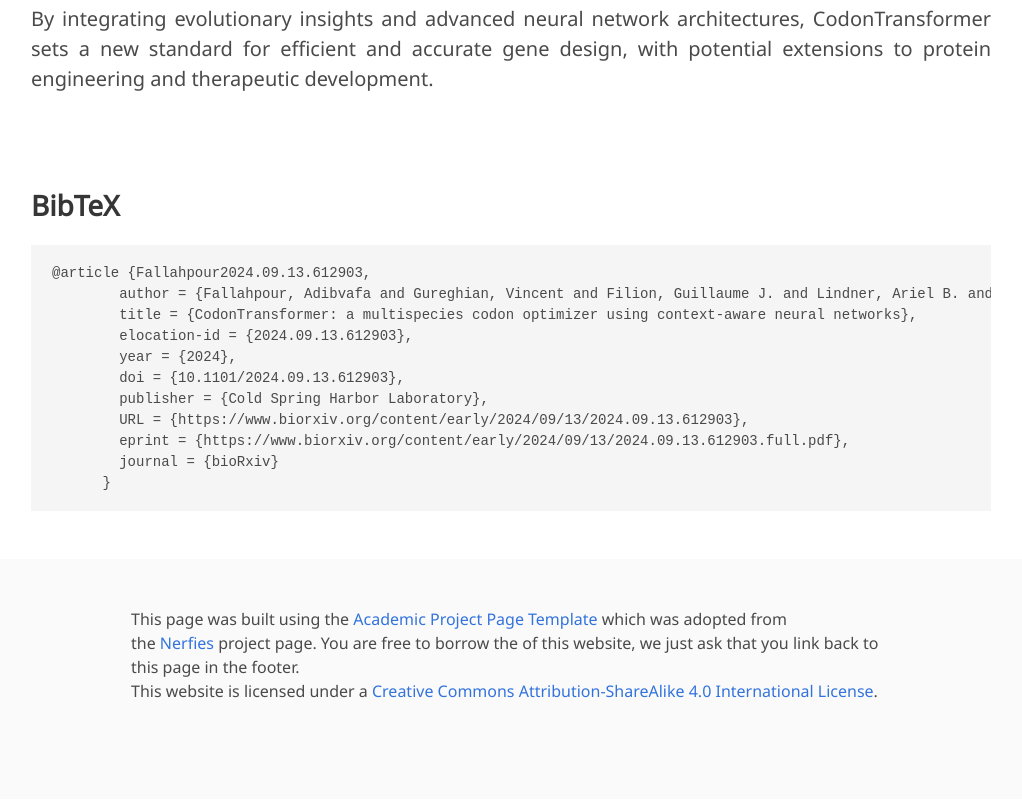
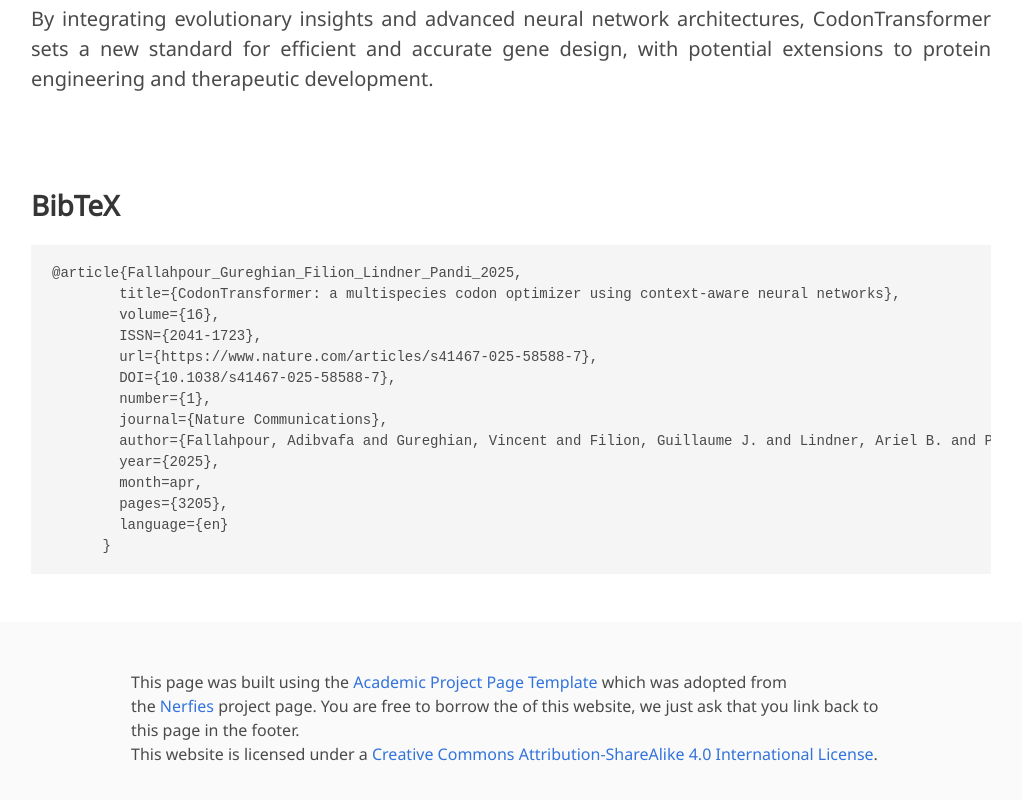
Before and after one commit to Adibvafa/CodonTransformer, a plain HTML site: page index.html in a window 1280 px wide. Shown: the part 11035-11835 px from the top of the page, without its empty margins (129-1151 px from the left). Drawn offline with nearby package versions, Linux system fonts and the light colour scheme; some icons are missing; a web font is replaced by a local one.

Commit message:
Update index.html

```diff
--- a/index.html
+++ b/index.html
@@ -532,16 +532,19 @@ ATGGCTTTATGGATGCGTCTGCTGCCGCTGCTGGCGCTGCTGGCGCTGTGGGGCCCGGACCCGGCGGCGGCGTTTGTGAA
   <section class="section" id="BibTeX">
     <div class="container is-max-desktop content">
       <h2 class="title">BibTeX</h2>
-      <pre><code>@article {Fallahpour2024.09.13.612903,
-        author = {Fallahpour, Adibvafa and Gureghian, Vincent and Filion, Guillaume J. and Lindner, Ariel B. and Pandi, Amir},
-        title = {CodonTransformer: a multispecies codon optimizer using context-aware neural networks},
-        elocation-id = {2024.09.13.612903},
-        year = {2024},
-        doi = {10.1101/2024.09.13.612903},
-        publisher = {Cold Spring Harbor Laboratory},
-        URL = {https://www.biorxiv.org/content/early/2024/09/13/2024.09.13.612903},
-        eprint = {https://www.biorxiv.org/content/early/2024/09/13/2024.09.13.612903.full.pdf},
-        journal = {bioRxiv}
+      <pre><code>@article{Fallahpour_Gureghian_Filion_Lindner_Pandi_2025,
+        title={CodonTransformer: a multispecies codon optimizer using context-aware neural networks},
+        volume={16},
+        ISSN={2041-1723},
+        url={https://www.nature.com/articles/s41467-025-58588-7},
+        DOI={10.1038/s41467-025-58588-7},
+        number={1},
+        journal={Nature Communications},
+        author={Fallahpour, Adibvafa and Gureghian, Vincent and Filion, Guillaume J. and Lindner, Ariel B. and Pandi, Amir},
+        year={2025},
+        month=apr,
+        pages={3205},
+        language={en}
       }</code></pre>
     </div>
   </section>
```
